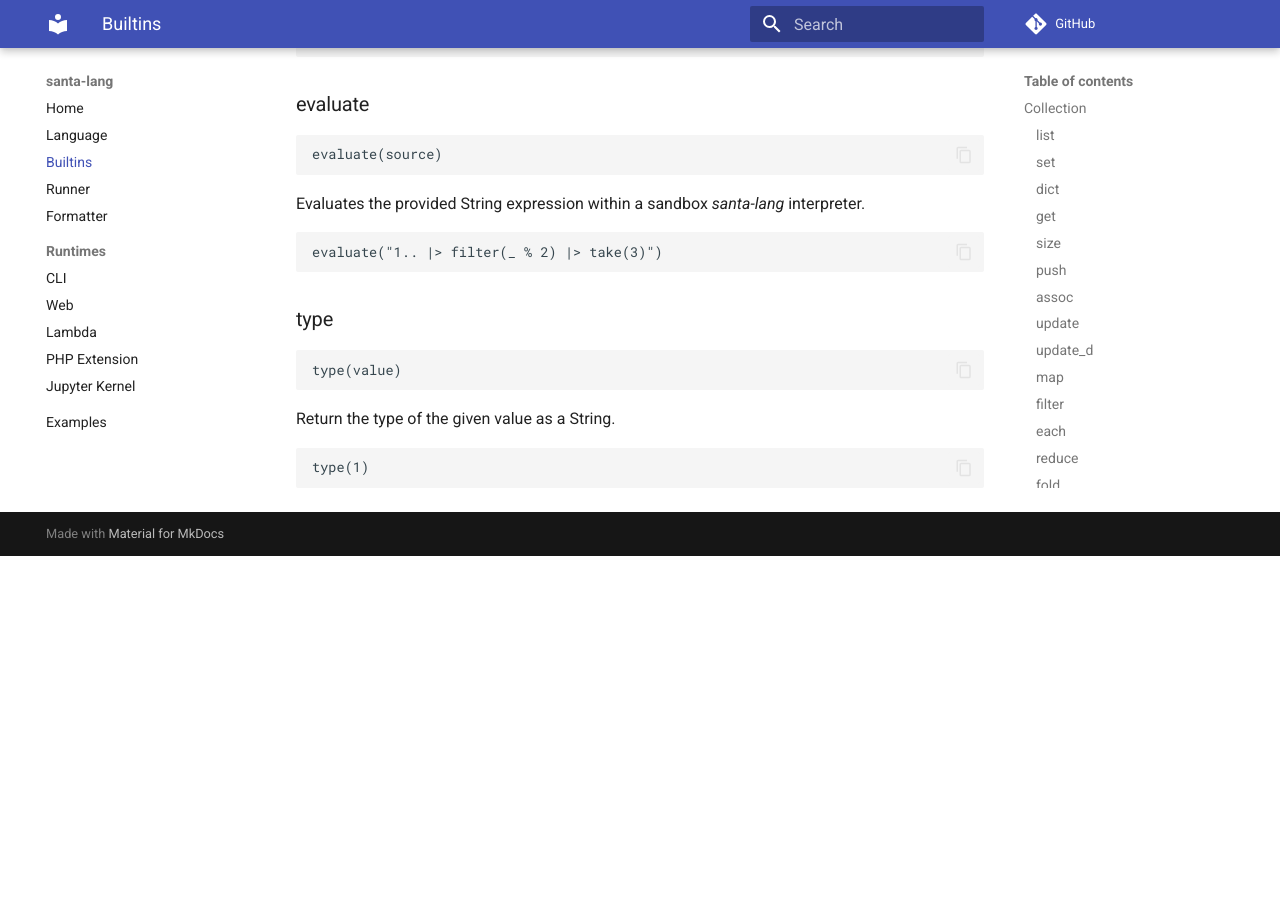
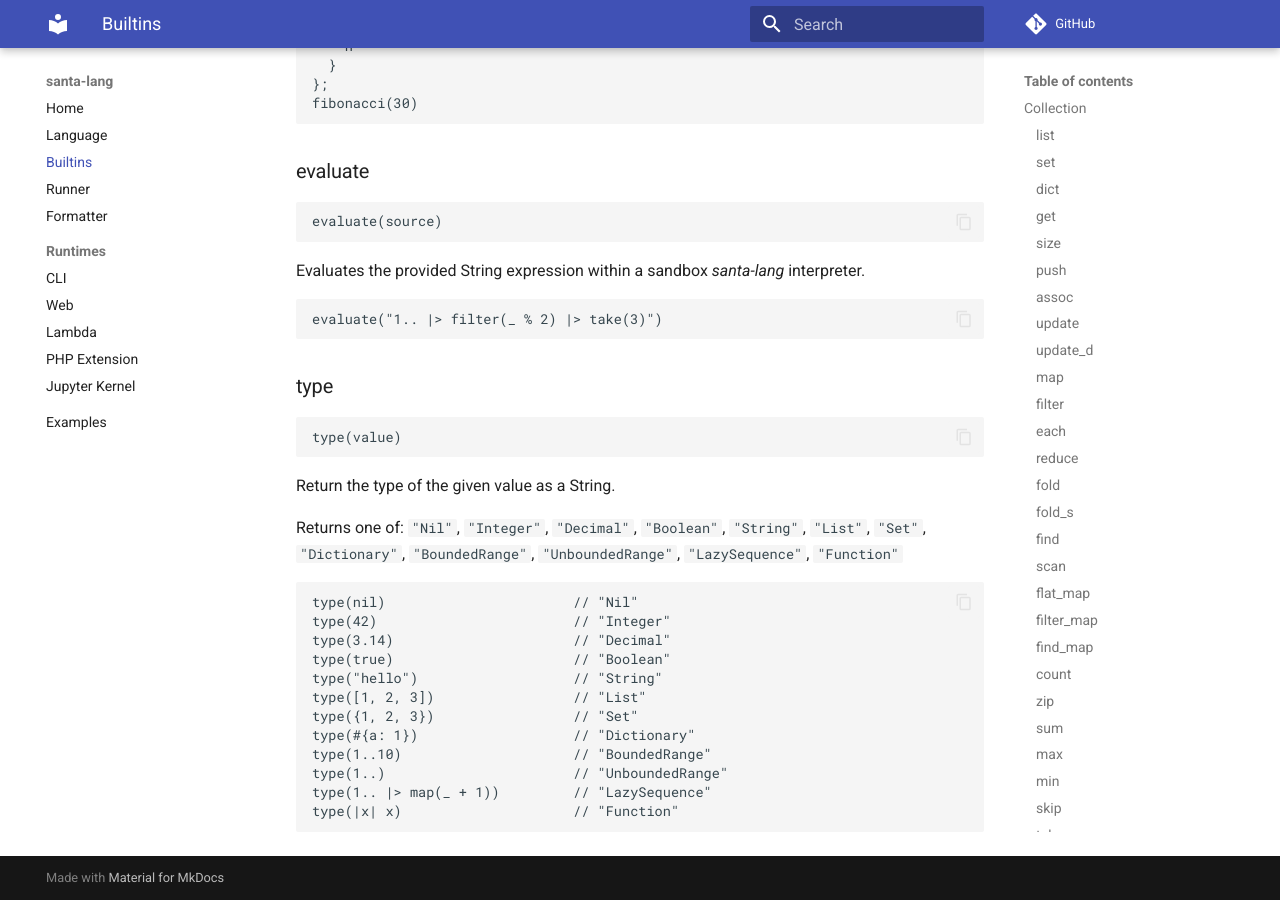
Before and after one commit to eddmann/santa-lang, an MkDocs documentation site: the page built from docs/builtins.md, in a window 1280 px wide and 900 px high, scrolled down 21098 px. Built offline with MkDocs 1.6.1 and Material for MkDocs 9.7.7, drawn with Linux system fonts in a browser that asks for light colours; comment, search, counter and statistics services are not loaded; before the commit the page ends 21654 px from its top, so only the background shows below that; some of the changed text lies outside the part shown.

Commit message:
docs: clarify logical operators return booleans, remove redundant or/and functions
- Update || and && operators to explicitly return true/false (not truthy values)
- Remove or() and and() built-in functions from spec (redundant with operators)
- Add BoundedRange and UnboundedRange to type() return values
- Document includes?/excludes? behavior for Dictionary (checks keys)
- Add note that last() doesn't support unbounded ranges/infinite sequences

````diff
--- a/docs/builtins.md
+++ b/docs/builtins.md
@@ -1703,6 +1706,15 @@
     includes?({1, 2}, 1)
     ```
 
+=== "Dictionary"
+
+    Checks if value is a **key** (not a value in the mapping).
+
+    ```santa
+    includes?(#{"a": 1, "b": 2}, "a") // true (key exists)
+    includes?(#{"a": 1, "b": 2}, 1)   // false (1 is a value, not a key)
+    ```
+
 === "String"
 
     Each character is considered an element.
@@ -1753,6 +1765,15 @@
 
     ```santa
     excludes?({1, 2}, 3)
+    ```
+
+=== "Dictionary"
+
+    Checks if value is **not** a key (not checking values in the mapping).
+
+    ```santa
+    excludes?(#{"a": 1, "b": 2}, "c") // true (key doesn't exist)
+    excludes?(#{"a": 1, "b": 2}, "a") // false (key exists)
     ```
 
 === "String"
@@ -2243,6 +2264,19 @@
 
 Return the type of the given value as a String.
 
-```santa
-type(1)
-```
+Returns one of: `"Nil"`, `"Integer"`, `"Decimal"`, `"Boolean"`, `"String"`, `"List"`, `"Set"`, `"Dictionary"`, `"BoundedRange"`, `"UnboundedRange"`, `"LazySequence"`, `"Function"`
+
+```santa
+type(nil)                       // "Nil"
+type(42)                        // "Integer"
+type(3.14)                      // "Decimal"
+type(true)                      // "Boolean"
+type("hello")                   // "String"
+type([1, 2, 3])                 // "List"
+type({1, 2, 3})                 // "Set"
+type(#{a: 1})                   // "Dictionary"
+type(1..10)                     // "BoundedRange"
+type(1..)                       // "UnboundedRange"
+type(1.. |> map(_ + 1))         // "LazySequence"
+type(|x| x)                     // "Function"
+```
````
Also changed, not shown: other parts of docs/builtins.md (+3 -0 lines), docs/lang.txt (+13 -48 lines), docs/language.md (+6 -5 lines).
